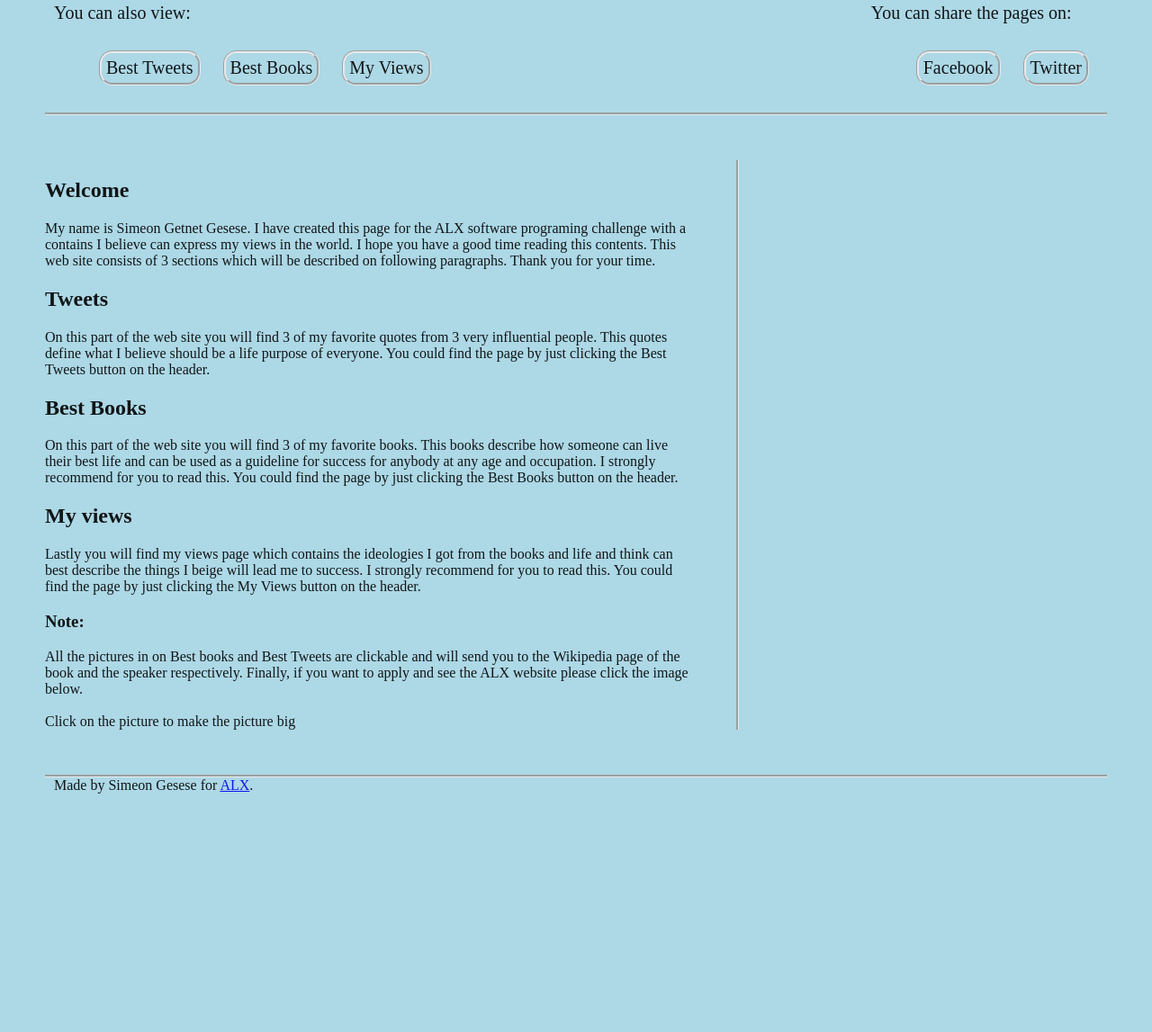
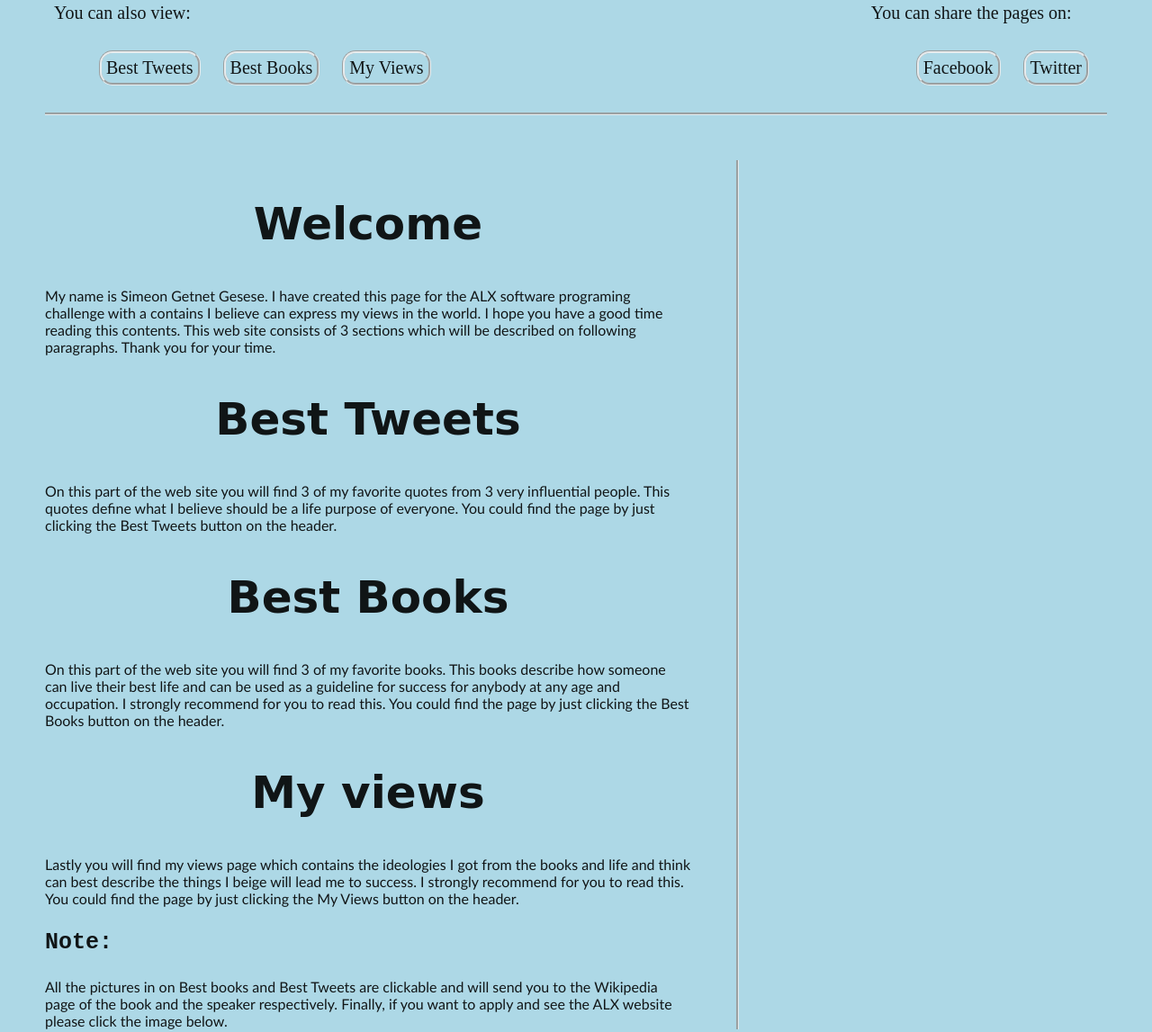
Before and after one commit to SimeonGetnet/cousera-test, a plain HTML site: page site/index.html in a window 1280 px wide. Shown: the part 266-1413 px from the top of the page at 90% size. Before the commit the page ends 1198 px from the top, so only its background shows below. Drawn offline with Linux system fonts and the light colour scheme; a script that the page names is missing.

Commit message:
update on hompe page

```diff
--- /dev/null
+++ b/site/index.css
@@ -0,0 +1,12 @@
+h2{
+	text-align: center;
+	font-family: "Brush Script MT", cursive;
+	font-size: 50px;
+}
+h3{
+	font-family: "Courier New", Courier, monospace;
+	font-size: 25px;
+}
+article > div {
+	font-family: "Trebuchet MS", Helvetica, sans-serif;
+}
--- a/site/index.html
+++ b/site/index.html
@@ -7,6 +7,7 @@
 	<link href="styles.css" rel="stylesheet" >
 
 	<link href="styles.css" rel="stylesheet" type="text" >
+	<link href="index.css" rel="stylesheet">
 	<script src="behavior.js"></script>
 </head>
 <body class="works_on_smartphone">
@@ -28,16 +29,16 @@ Are you done with your project? Now is probably the right " target="_blank">Twit
 
 	<main>
 		<article>
-			<p id="home"><h2>Welcome</h2>
+			<p class="home"><h2>Welcome</h2>
 				<div>My name is Simeon Getnet Gesese. I have created this page for the ALX software programing challenge with a contains I believe can express my views in the world. I hope you have a good time reading this contents. This web site consists of 3 sections which will be described on following paragraphs. Thank you for your time.</div></p>
-			<p><h2>Tweets</h2>
+			<p><h2>Best Tweets</h2>
 				<div>On this part of the web site you will find 3 of my favorite quotes from 3 very influential people. This quotes define what I believe should be a life purpose of everyone. You could find the page by just clicking the Best Tweets button on the header.</div> </p>
 			<p><h2>Best Books</h2>
 				<div>On this part of the web site you will find 3 of my favorite books. This books describe how someone can live their best life and can be used as a guideline for success for anybody at any age and occupation. I strongly recommend for you to read this. You could find the page by just clicking the Best Books button on the header.</div> </p>
 			<p> <h2>My views</h2>
 				<div>Lastly you will find my views page which contains the ideologies I got from the books and life and think can best describe the things I beige will lead me to success. I strongly recommend for you to read this. You could find the page by just clicking the My Views button on the header.</div></p>
 			<p><h3>Note:</h3>
-				<div>All the pictures in on Best books and Best Tweets are clickable and will send you to the Wikipedia page of the book and the speaker respectively. Finally, if you want to apply and see the ALX website please click the image below.</div><br><div>Click on the picture to make the picture big</div>
+				<div>All the pictures in on Best books and Best Tweets are clickable and will send you to the Wikipedia page of the book and the speaker respectively. Finally, if you want to apply and see the ALX website please click the image below.</div>
 		</article>
 		<aside>
 			<div id="disqus_thread"></div>
--- a/site/styles.css
+++ b/site/styles.css
@@ -65,6 +65,7 @@ aside{
 	overflow-y: auto;
 	padding-right: 50px;
 	padding-left: 50px;
+	opacity: 1;
 }
 header{
 	border: 3px black;
```
